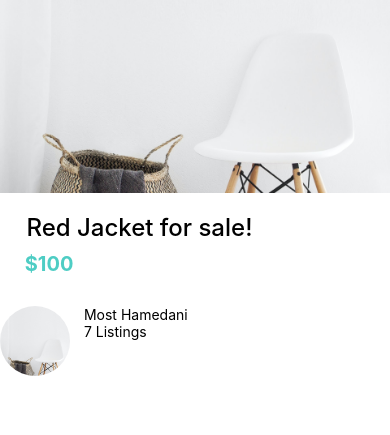
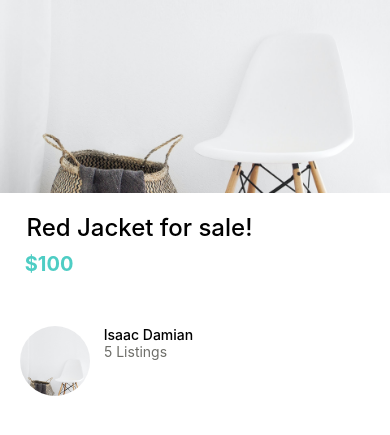
Before and after one commit to theafolayan/donewithit, a React Native app: screen / in a window 390 px wide. Shown: the part 107-542 px from the top of the page. Built offline with nearby package versions, Linux system fonts and the light colour scheme.

Commit message:
improved styling for ListingDetailScreen

```diff
--- a/app/components/ListItem.js
+++ b/app/components/ListItem.js
@@ -1,5 +1,6 @@
 import React from 'react'
 import { View, Text, StyleSheet, Image } from 'react-native'
+import colors from '../config/colors'
 import AppText from './AppText'
 
 export default function ListItem({title, subTitle, image}) {
@@ -7,8 +8,8 @@ export default function ListItem({title, subTitle, image}) {
         <View style={styles.container}>
             <Image style={styles.image} source={image} />
             <View>
-                <AppText> {title}  </AppText>
-                <AppText> { subTitle} </AppText>
+                <AppText style={styles.title}> {title}  </AppText>
+                <AppText style={styles.subTitle}> { subTitle} </AppText>
             </View>
         </View>
     )
@@ -22,5 +23,11 @@ const styles = StyleSheet.create({
         height: 70,
         borderRadius: 35,
         marginRight:10,
+    },
+    title: {
+        fontWeight: "500"
+    },
+    subTitle: {
+      color: colors.greyedOut,
     }
 })
--- a/app/config/colors.js
+++ b/app/config/colors.js
@@ -2,5 +2,6 @@ export default {
     primary: "#fc5c65",
     secondary: "#4ecdc4",
     black: "#000",
-    white: "#ffe"
+    white: "#ffe",
+    greyedOut: "#6e6e69",
 };
--- a/app/screens/main/ListingDetailScreen.js
+++ b/app/screens/main/ListingDetailScreen.js
@@ -11,8 +11,11 @@ export default function ListingDetailScreen() {
             <View style={styles.detailsContainer}>
             <AppText style={styles.title}> Red Jacket for sale!</AppText>
             <AppText style={styles.price}> $100 </AppText>
+                <View style={styles.userContainer}>
+                    <ListItem title="Isaac Damian" image={require('../../../assets/chair.jpg')} subTitle="5 Listings"> </ListItem>
             </View>
-            <ListItem title="Most Hamedani" image= {require('../../../assets/chair.jpg')} subTitle="7 Listings"> </ListItem>
+            </View>
+
         </View>
     )
 }
@@ -35,5 +38,8 @@ const styles = StyleSheet.create({
         fontSize: 20,
         fontWeight: "bold",
         marginVertical: 10,
+    },
+    userContainer: {
+        marginVertical: 40,
     }
 })
```
